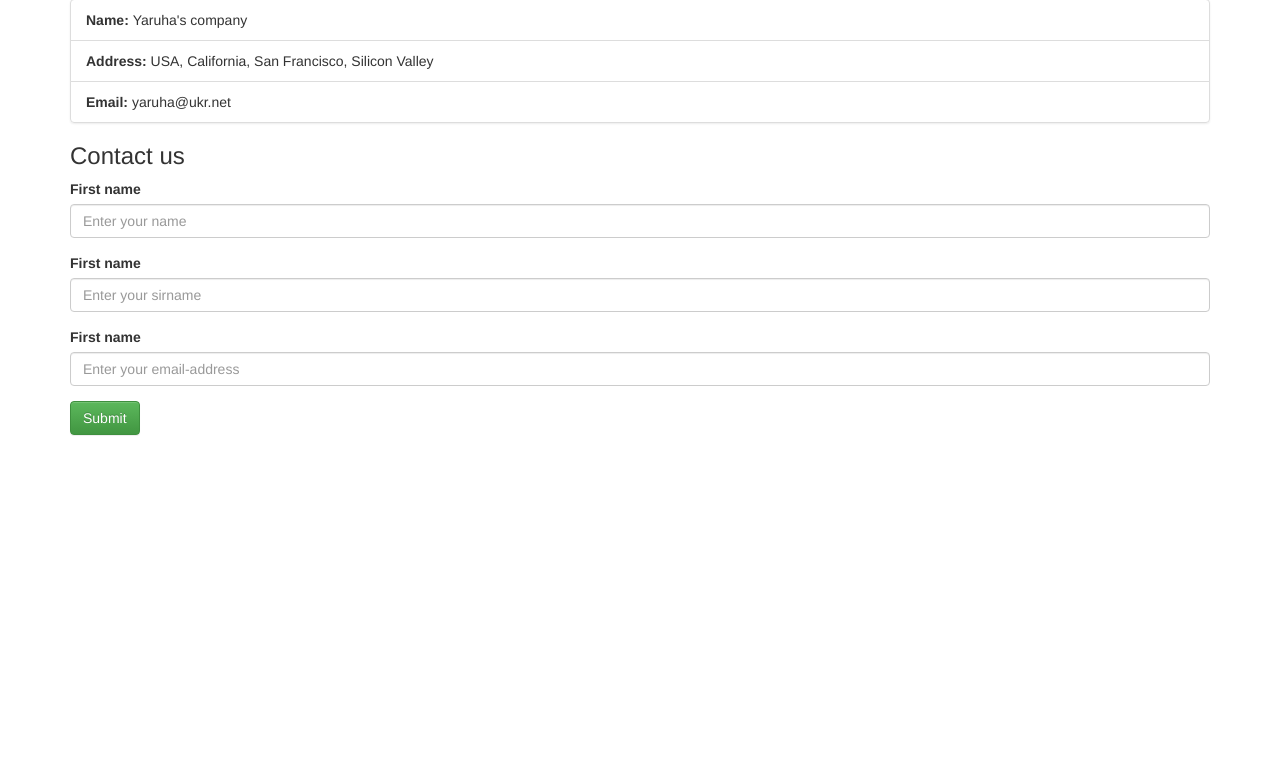
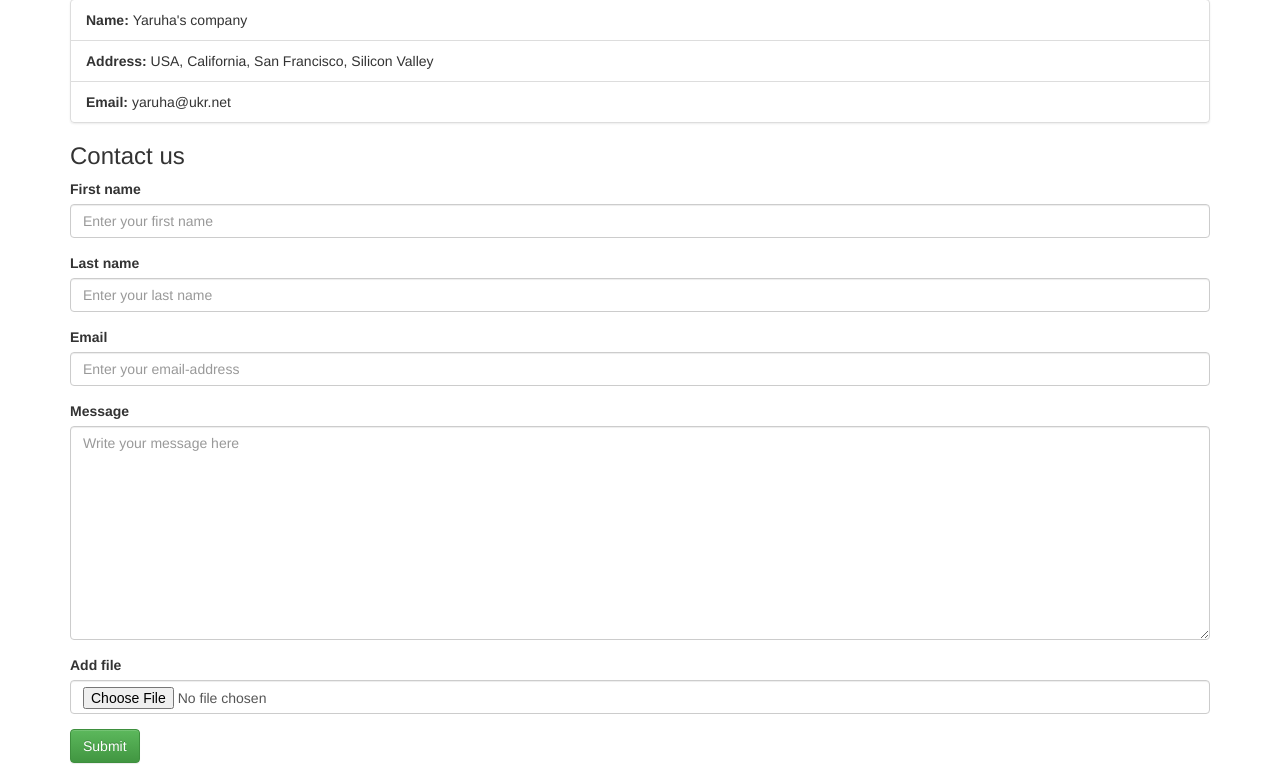
Before and after one commit to yaruha1990/portfolio_test, a PHP site: page /contacts.php in a window 1280 px wide. Shown: the part 250-1033 px from the top of the page. Before the commit the page ends 686 px from the top, so only its background shows below. Run offline with PHP 8.4, Linux system fonts and the light colour scheme.

Commit message:
new functions

```diff
--- /dev/null
+++ b/check.php
@@ -0,0 +1,2 @@
+<?php
+var_dump($_POST);
--- a/contacts.php
+++ b/contacts.php
@@ -37,20 +37,28 @@ function print_contacts($contacts){
     </article>
 
     <h3>Contact us</h3>
-    <form role="form">
+    <form action="check.php" method="post" role="form">
         <div class="form-group">
             <label for="firstName">First name</label>
-            <input type="text" class="form-control" id="firstName" placeholder="Enter your name">
+            <input type="text" name="firstName" class="form-control" id="firstName" placeholder="Enter your first name">
         </div>
         <div class="form-group">
-            <label for="lastName">First name</label>
-            <input type="text" class="form-control" id="lastName" placeholder="Enter your sirname">
+            <label for="lastName">Last name</label>
+            <input type="text" name="lastName" class="form-control" id="lastName" placeholder="Enter your last name">
         </div>
         <div class="form-group">
-            <label for="email">First name</label>
-            <input type="email" class="form-control" id="email" placeholder="Enter your email-address">
+            <label for="email">Email</label>
+            <input type="email" name="email" class="form-control" id="email" placeholder="Enter your email-address">
         </div>
-        <button type="submit" class="btn btn-success">Submit</button>
+        <div class="form-group">
+            <label for="message">Message</label>
+            <textarea class="form-control" name="message" id="message" rows="10" placeholder="Write your message here"></textarea>
+        </div>
+        <div class="form-group">
+            <label for="file">Add file</label>
+            <input type="file" class="form-control" id="file"/>
+        </div>
+        <button type="submit" name="submit" class="btn btn-success">Submit</button>
     </form>
 </div>
 </body>
```
